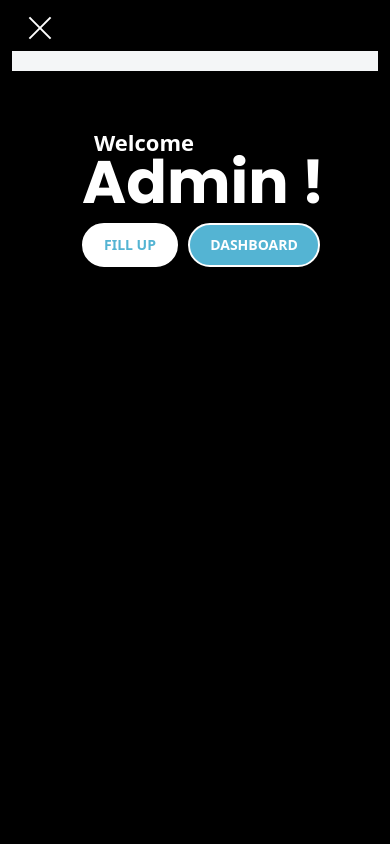
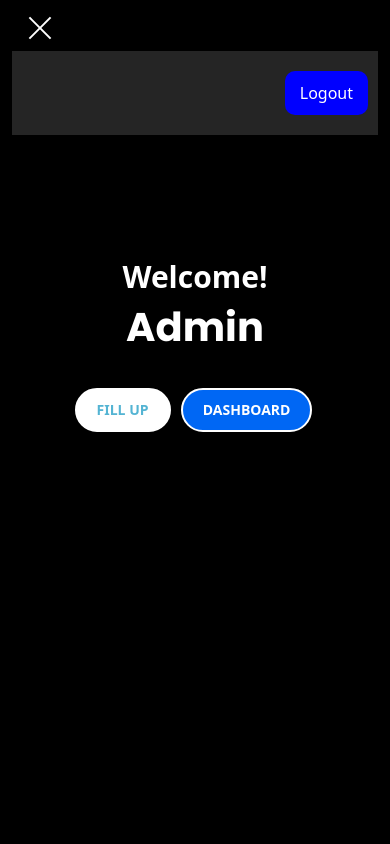
Before and after one commit to kavyashree2023/english_partner, a Django app: page /cdc in a window 390 px wide, after a click that opens the changed part. Run offline with Django 4.2, Linux system fonts and the light colour scheme; the visitor is signed in with stand-in values (Sample User, id 1); some libraries are stand-ins or nearby versions.

Commit message:
admin home

```diff
--- a/counsellorApp/templates/home/cdc.html
+++ b/counsellorApp/templates/home/cdc.html
@@ -1,72 +1,160 @@
-{% extends 'base.html' %}
-{% block content %}
-{% load static %}
 
+{% extends 'base.html' %} {% block content %} {% load static %}
 
 <!--====== NAVBAR TWO PART START ======-->
 
-      <!--====== NAVBAR TWO PART START ======-->
-
-      <section style="background-color: rgb(0, 0, 0);" class="navbar-area">
-        <div  class="container">
+<section style="background-color: rgb(0, 0, 0)" class="navbar-area">
+  <div class="container">
     <div class="row">
       <div class="col-lg-12">
         <nav class="navbar navbar-expand-lg">
-
-                        <button class="navbar-toggler" type="button" data-toggle="collapse" data-target="#navbarTwo" aria-controls="navbarTwo" aria-expanded="false" aria-label="Toggle navigation">
+          <button
+            class="navbar-toggler"
+            type="button"
+            data-toggle="collapse"
+            data-target="#navbarTwo"
+            aria-controls="navbarTwo"
+            aria-expanded="false"
+            aria-label="Toggle navigation"
+          >
             <span class="toggler-icon"></span>
             <span class="toggler-icon"></span>
             <span class="toggler-icon"></span>
           </button>
 
           <div class="collapse navbar-collapse sub-menu-bar" id="navbarTwo">
+            <style>
+              .navbar-nav {
+                display: none;
+              }
+              @media (max-width: 765px) {
+                .solid {
+                  border: none;
+                  background: blue;
+                  color: white;
+                  padding: 10px 15px;
+                  margin: 10px;
+                  border-radius: 10px;
+                  float: right;
+                }
+                .navbar-nav {
+                  display: block;
+                }
+                .navbar-area .navbar .navbar-collapse {
+                  background-color: #f4f6f726;
+                }
+              }
+            </style>
             <ul class="navbar-nav m-auto">
-
+              <li>
+                <a class="solid text-decoration-none" href="{% url 'logout' %}"
+                  >Logout</a
+                >
+              </li>
             </ul>
           </div>
 
-                        <div style="margin-top:30px;color:#54b4d3" class="navbar-btn d-none d-sm-inline-block">
+          <div class="navbar-btn d-none d-sm-inline-block">
             <ul>
-                                <li><a style="color:#54b4d3" class="solid text-decoration-none" href="{% url 'logout' %}">Logout</a></li>
+              <li>
+                <a class="solid text-decoration-none" href="{% url 'logout' %}"
+                  >Logout</a
+                >
+              </li>
             </ul>
           </div>
-                    </nav> <!-- navbar -->
+        </nav>
+        <!-- navbar -->
       </div>
-            </div> <!-- row -->
-        </div> <!-- container -->
+    </div>
+    <!-- row -->
+  </div>
+  <!-- container -->
 </section>
 
 <!--====== NAVBAR TWO PART ENDS ======-->
 
 <!--====== SLIDER PART START ======-->
 
-    <section  id="home" class="slider_area">
-        <div  id="carouselThree" class="carousel slide" data-ride="carousel">
-
-            <div  class="carousel-inner">
-                <div style="padding-top:30px;background-color: rgb(0, 0, 0);" class="carousel-item active">
-                    <div  class="container">
+<section id="home" class="slider_area">
+  <div id="carouselThree" class="carousel slide" data-ride="carousel">
+    <div class="carousel-inner">
+      <div
+        style="padding-top: 30px; background-color: rgb(0, 0, 0); height: 100%"
+        class="carousel-item active"
+      >
+        <div class="container">
           <div class="row">
             <div class="col-lg-6">
-                                <div style="margin-left:70px;margin-top:-10px;" class="slider-content">
-                                    <p style="font-weight: bold;font-size:22px;margin-top:-80px;margin-left:12px;" class="text">Welcome </p>
-                                    <h1 style="font-size:60px;margin-top:-10px;" class="title">Admin !</h1><br><br>
+              <div
+                style="margin-left: 25px; margin-top: 15px"
+                class="slider-content"
+              >
+                <style>
+                  @media (max-width: 765px) {
+                    .slider-content {
+                      padding-top: 300px;
+                      text-align: center;
+                      margin-left: 0px !important;
+                    }
+                    .slider-content .title {
+                      font-size: 40px !important;
+                    }
+                    .carousel-item::before {
+                      visibility: hidden;
+                    }
+                  }
+                </style>
+                <p
+                  style="font-weight: bold; font-size: 30px; margin-top: -80px"
+                  class="text"
+                >
+                  Welcome!
+                </p>
+                <h1 style="font-size: 50px" class="title">Admin</h1>
+                <br /><br />
 
-                                    <ul style="margin-left:-35px;margin-bottom:-30px;margin-top:-70px;" class="slider-btn rounded-buttons">
-                                        <li><a style="color:#54b4d3" class="main-btn rounded-one text-decoration-none" href="{% url 'adm' %}">FILL UP</a></li>
-                                        <li><a style="color:white;background-color:#54b4d3 ;" class="main-btn rounded-two text-decoration-none" href="{% url 'filter' %}">DASHBOARD</a></li>
-
+                <ul
+                  style="
+                    margin-left: -35px;
+                    margin-bottom: -30px;
+                    margin-top: -50px;
+                  "
+                  class="slider-btn rounded-buttons"
+                >
+                  <li>
+                    <a
+                      class="main-btn rounded-one text-decoration-none"
+                      href="{% url 'adm' %}"
+                      >FILL UP</a
+                    >
+                  </li>
+                  <li>
+                    <a
+                      class="main-btn rounded-two text-decoration-none"
+                      href="{% url 'filter' %}"
+                      >DASHBOARD</a
+                    >
+                  </li>
                 </ul>
               </div>
             </div>
-                        </div> <!-- row -->
-                    </div> <!-- container -->
-                    <div style="margin-top:40px;" class="slider-image-box d-none d-lg-flex align-items-end">
-                        <div  class="slider-image">
-                            <img src="static/images/slider/1.png" alt="Hero">
-                        </div> <!-- slider-imgae -->
-                    </div> <!-- slider-imgae box -->
-                </div> <!-- carousel-item -->
+          </div>
+          <!-- row -->
+        </div>
+        <!-- container -->
+        <div
+          style="margin-top: 20px"
+          class="slider-image-box d-none d-lg-flex align-items-end"
+        >
+          <div class="slider-image">
+            <img src="static/images/slider/1.png" alt="Hero" width="80%" />
+          </div>
+          <!-- slider-imgae -->
+        </div>
+        <!-- slider-imgae box -->
+      </div>
+      <!-- carousel-item -->
     </div>
   </div>
 </section>
```
Lines whose indentation alone changed are shown as unchanged.
